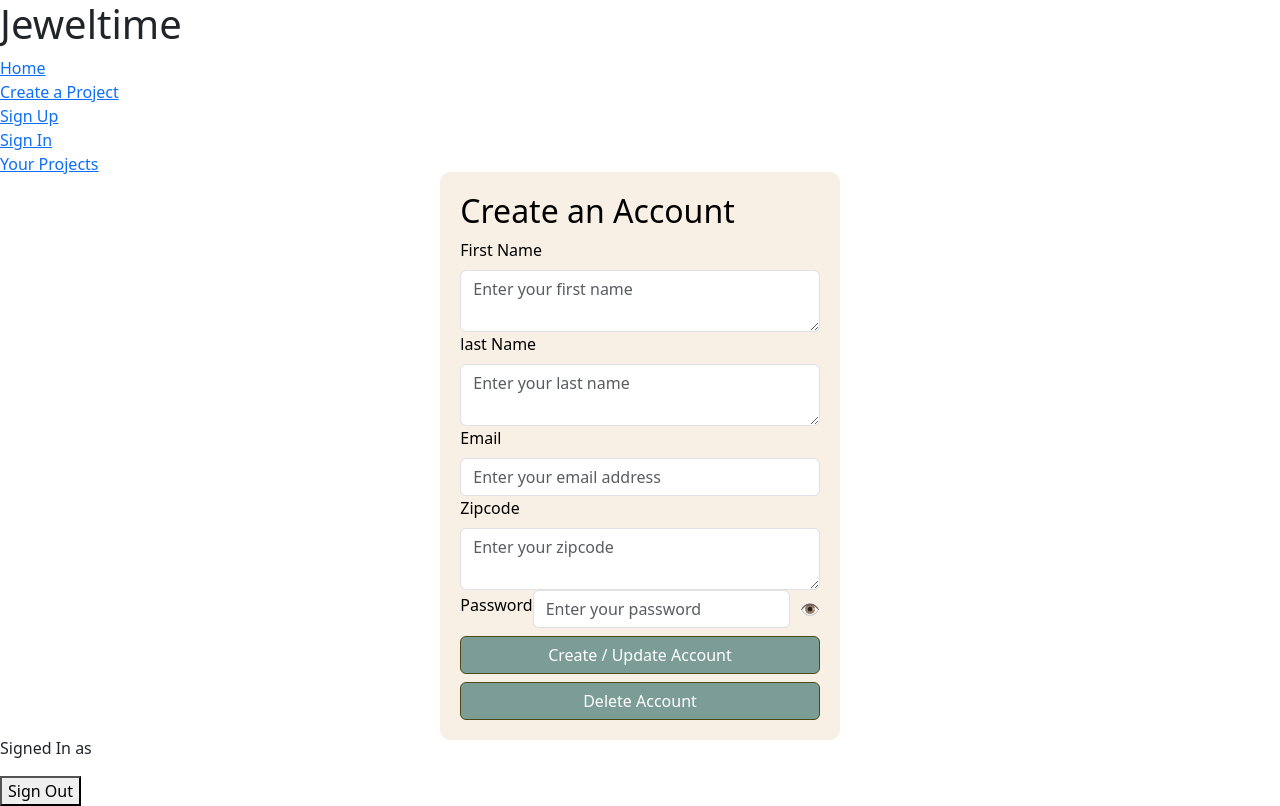
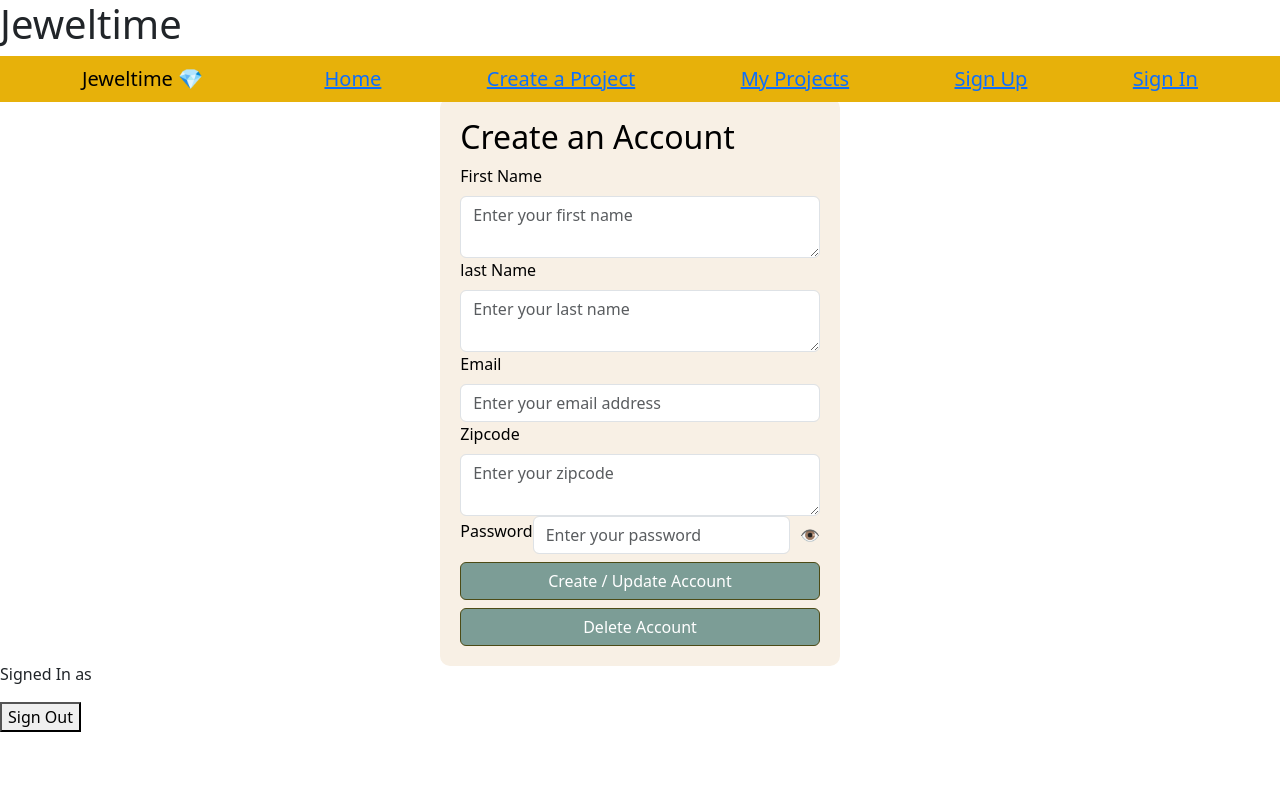
Before and after one commit to AngieCCo/front-end-jeweltime, a React (Create React App) app: page /signup in a window 1280 px wide. Built offline with nearby package versions, Linux system fonts and the light colour scheme; no server answers.

Commit message:
Nav bar styling done

```diff
--- a/src/components/NavBar.css
+++ b/src/components/NavBar.css
@@ -0,0 +1,4 @@
+.navbar-light {
+    background-color: rgb(231, 177, 10) !important;
+    font-size: 20px !important;
+}
--- a/src/components/NavBar.js
+++ b/src/components/NavBar.js
@@ -1,16 +1,25 @@
 import React from "react";
 import { Link } from "react-router-dom";
+import { Navbar, Container } from "react-bootstrap";
 import './NavBar.css'
 
 function NavBar() {
     return (
         <>
-            <nav className="NavBar__container">
+            <Navbar className="navbar-light">
+                <Container>
+                    <div>
+                        <Navbar.Brand href="#home" className="mb-0 h1">Jeweltime 💎</Navbar.Brand>
+                        {/* <img src="/docs/4.4/assets/brand/bootstrap-solid.svg" width="30" height="30" alt=""></img> */}
+                    </div>
                         <div className="home">
                             <Link to={`Home`}>Home</Link>
                         </div>
                         <div className="newproject">
                             <Link to={`newproject`}>Create a Project</Link>
+                        </div>
+                        <div className="userProjects">
+                            <Link to={`userprojects`}>My Projects</Link>
                         </div>
                         <div className="signup">
                             <Link to={`signup`}>Sign Up</Link>
@@ -18,10 +27,8 @@ function NavBar() {
                         <div className="signIn">
                             <Link to={`signin`}>Sign In</Link>
                         </div>
-                <div className="userProjects">
-                    <Link to={`userprojects`}>Your Projects</Link>
-                </div>
-            </nav>
+                </Container>
+            </Navbar>
         </>
     )
 }
--- a/src/components/NewProjectForm.css
+++ b/src/components/NewProjectForm.css
@@ -1,8 +1,8 @@
-.d-flex {
+.d-grid {
     border-color: #4C4B16;
     border-radius: 10px;
-    padding-left: 250px;
-    padding-right: 250px;
+    padding-left: 100px;
+    padding-right: 100px;
 }
 
 .newProjectForm {
--- a/src/components/NewProjectForm.js
+++ b/src/components/NewProjectForm.js
@@ -62,7 +62,7 @@ const NewProjectForm = ({ createNewProject, selectedProject, updateProject }) =>
     };
 
     return (
-    <div className="d-flex flex-column justify-content-center w-100">
+    <div className="d-grid gap-3 w-100">
         <div className='newProjectForm'>
             <h2 className="newProject">Create a Project</h2>
             <form className="form__container" onSubmit={handleSubmit}>
```
Lines whose indentation alone changed are shown as unchanged.
